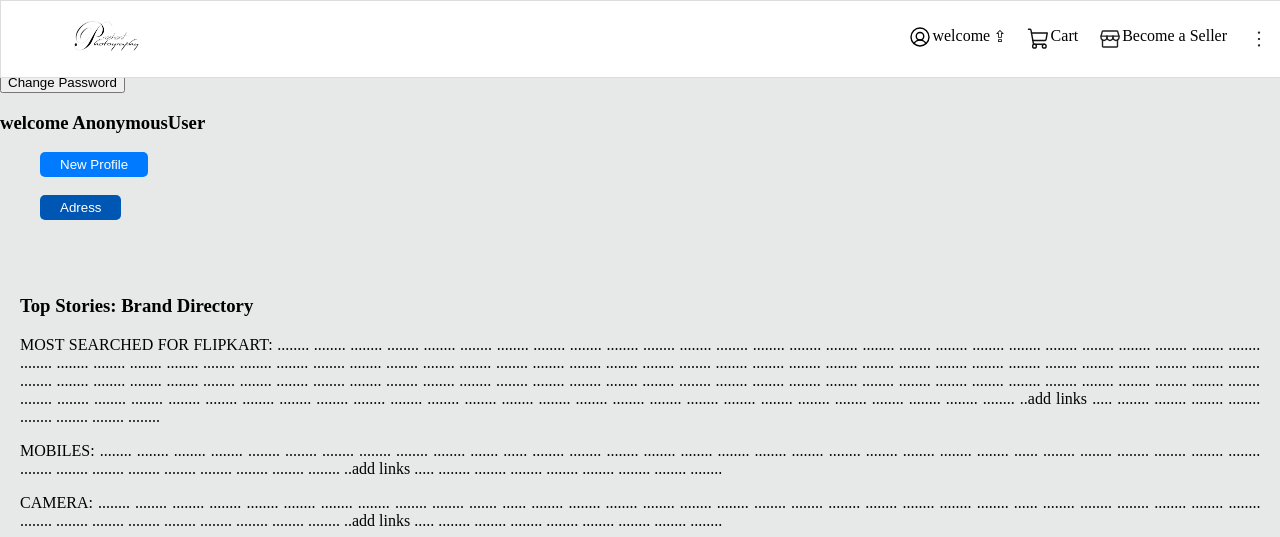
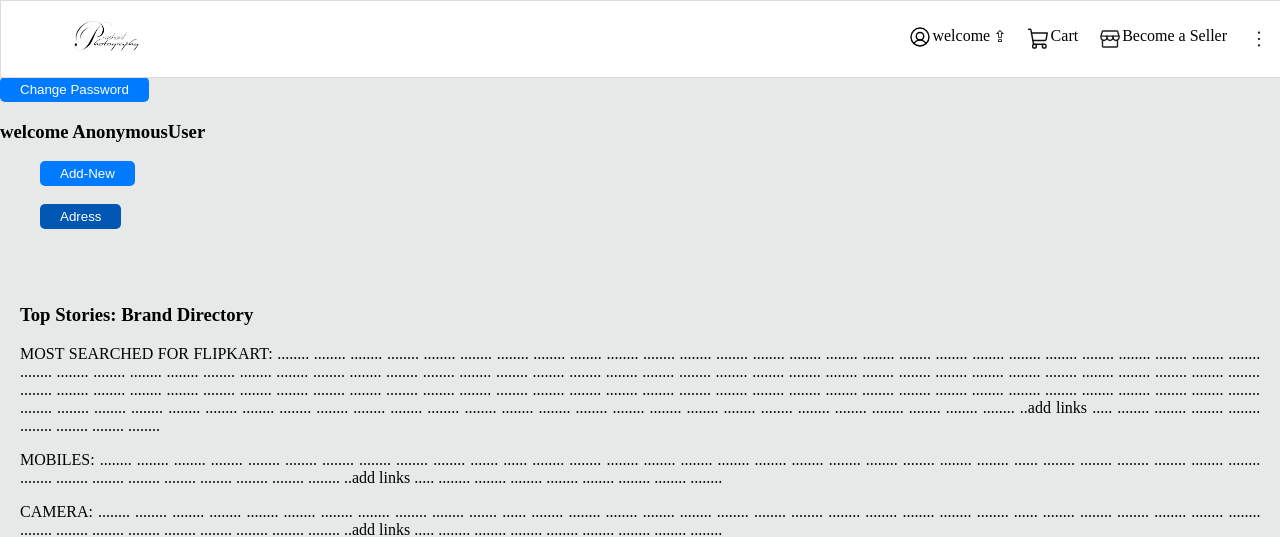
Before and after one commit to Prashanthkumar8466/project, a Django app: page /address/1/ in a window 1280 px wide. Shown: the top 537 px of the page. Run offline with Django 4.2, Linux system fonts and the light colour scheme; tables that the repository leaves empty hold one stand-in row (values such as "Sample post"); data that the repository does not hold is empty.

Commit message:
"changes"

```diff
--- a/supermarkets/views.py
+++ b/supermarkets/views.py
@@ -275,7 +275,7 @@ def order_save(request,product_id):
                 most_sale_instance.view_count = 1
             else:
                 most_sale_instance.view_count += 1
-                most_sale_instance.save()
+            most_sale_instance.save()
             cart_items.objects.get(user=request.user).delete()
         else:
             return redirect('checkout')
@@ -331,8 +331,9 @@ def add_Mobile(request):
             mobile_specification.objects.create(In_the_Box= In_the_Box,Model_Number=Model_Number,user=request.user,product=Product)
     return render(request,'mobileadd.html')
 def viewall_Mobile(request,brand_name):
+    wishlistitems,created=wishlist.objects.get_or_create(user=request.user)
     products = product.objects.filter(Brand=brand_name)
-    return render(request,'mobilesview.html',{'Realme':products,'brand_name': brand_name})
+    return render(request,'mobilesview.html',{'Realme':products,'brand_name': brand_name},{'wishlist':wishlistitems.wish_item.all()})
 def view_last_add(request):
     products=product.objects.filter(category='Mobiles').order_by('-id')[:3]
     return render(request,'mobileadd.html',{'products':products})
--- a/template/address.html
+++ b/template/address.html
@@ -10,6 +10,13 @@
 {% endblock %}
 {% block main %}
 <style>
+    .space{
+        margin-top:6%;
+      }
+      .product{
+        background-color:#fff;
+        border-radius:10px;
+      }
     .profilebtn {
         background-color: #007bff;
         color: #ffffff;
@@ -35,15 +42,11 @@
         border-bottom: 1px solid red;
     }
   </style>
-  <br>
-  <br>
-  <br>
-  <br>
-  <div>
-    <a href="{% url 'password_change' %}"><button type="submit" class="btn btn-primary">Change Password</button></a>
+  <div class='space'>
+    <a href="{% url 'password_change' %}"><button type="submit" class="profilebtn">Change Password</button></a>
     <h3>welcome <span class="text-captilize">{{request.user}}</span></h3>
     <ul class="list-unstyled" style="list-style: none;">
-      <li class="d-grid"><a href="{% url 'profile'%}" class="btn btn-primary"><button class="profilebtn">New Profile</button></a></li><br>
+      <li class="d-grid"><a href="{% url 'profile'%}" class="btn btn-primary"><button class="profilebtn">Add-New</button></a></li><br>
       <li class="d-grid"><a href="{% url 'address'%}" class="btn "><button class="adrsbtn">Adress</button></a></li>
   </ul>
   </div>
@@ -56,8 +59,8 @@
         <p><b>State:</b>{{address.state}}</p>
         <p><b>Phone:</b>{{address.phone}}</p>
         <div class="btns">
-        <a href="address/{{address.id}}"><button type="button" class="btn btn-outline-success">Update</button></a>
-        <a href="{% url 'address' address_id=address.id %}"><button type="button" class="btn btn-outline-danger">Delete</button></a>
+        <a href="address/{{address.id}}"><button type="button" class="profilebtn ">Update</button></a>
+        <a href="{% url 'address' address_id=address.id %}"><button type="button" class="profilebtn">Delete</button></a>
         </div>
         </div>
     {% endfor %}
--- a/template/base.html
+++ b/template/base.html
@@ -85,7 +85,6 @@
                             <li><a href="{% url 'addproduct' %}"><img src="{% static 'images/banner/profile.svg'%}" style=" height=-5px;margin-top: -2px;">Add grocery</a></li>
                             <li><a href="{% url 'addmobile' %}"><img src="{% static 'images/banner/profile.svg'%}" style=" height=-5px;margin-top: -2px;">Add Mobile</a></li>
                             <li><a href="{% url 'addfashion' %}"><img src="{% static 'images/banner/profile.svg'%}" style=" height=-5px;margin-top: -2px;">Add Fashion</a></li>
-
                             <li><a href="{% url 'logout' %}"><img src="{% static 'images/banner/logout.svg'%}" style=" height=-5px;margin-top: -2px;">Logout</a></li>
                             {% elif user.is_authenticated %}
                             <li><a href="{% url 'address' %}"><img src="{% static 'images/banner/profile.svg'%}" style=" height=-5px;margin-top: -2px;">My Profile</a></li>
@@ -127,47 +126,6 @@
     {% block information %}{% endblock %}
     {% block main%}{% endblock %}
     {% block paymentlink %}{% endblock %}
-    <style>
-        /* Style for the loading spinner */
-        .loading-spinner {
-            display: none;
-            position: fixed;
-            top: 50%;
-            left: 50%;
-            transform: translate(-50%, -50%);
-            z-index: 9999;
-        }
-    </style>
-    <div class="loading-spinner">
-        <!-- Add your loading animation or image here -->
-        Loading...
-    </div>
-
-    <!-- Content -->
-    <div id="content">
-        {% block content %}
-        {% endblock %}
-    </div>
-
-    <!-- Add your JavaScript links here -->
-
-    <!-- JavaScript for showing/hiding the loading spinner -->
-    <script>
-        // Show the loading spinner
-        function showLoadingSpinner() {
-            document.querySelector('.loading-spinner').style.display = 'block';
-        }
-
-        // Hide the loading spinner
-        function hideLoadingSpinner() {
-            document.querySelector('.loading-spinner').style.display = 'none';
-        }
-
-        // Add event listener for page load
-        window.addEventListener('load', function() {
-            hideLoadingSpinner(); // Hide the loading spinner when the page is fully loaded
-        });
-    </script>
 </section>
 {% endif %}
     <!--Close Html page attachment -->
--- a/template/orders.html
+++ b/template/orders.html
@@ -1,4 +1,5 @@
 {% extends "base.html"%}
+{% load static %}
 {%block Back %}
 <div>
     <a href="{% url 'home' %}"><img src="{% static 'images/banner/back.png'%}" alt="image" style="height:30px; margin-top: 3px;margin-left:100%;"></a>
```
Also changed, not shown: template/mobiles.html (+11 -7 lines), template/profile.html (+5 -2 lines), static/images/banner/heart.png (added), static/images/banner/heartbeat.png (added), supermarkets/models.py (line endings or trailing spaces).
